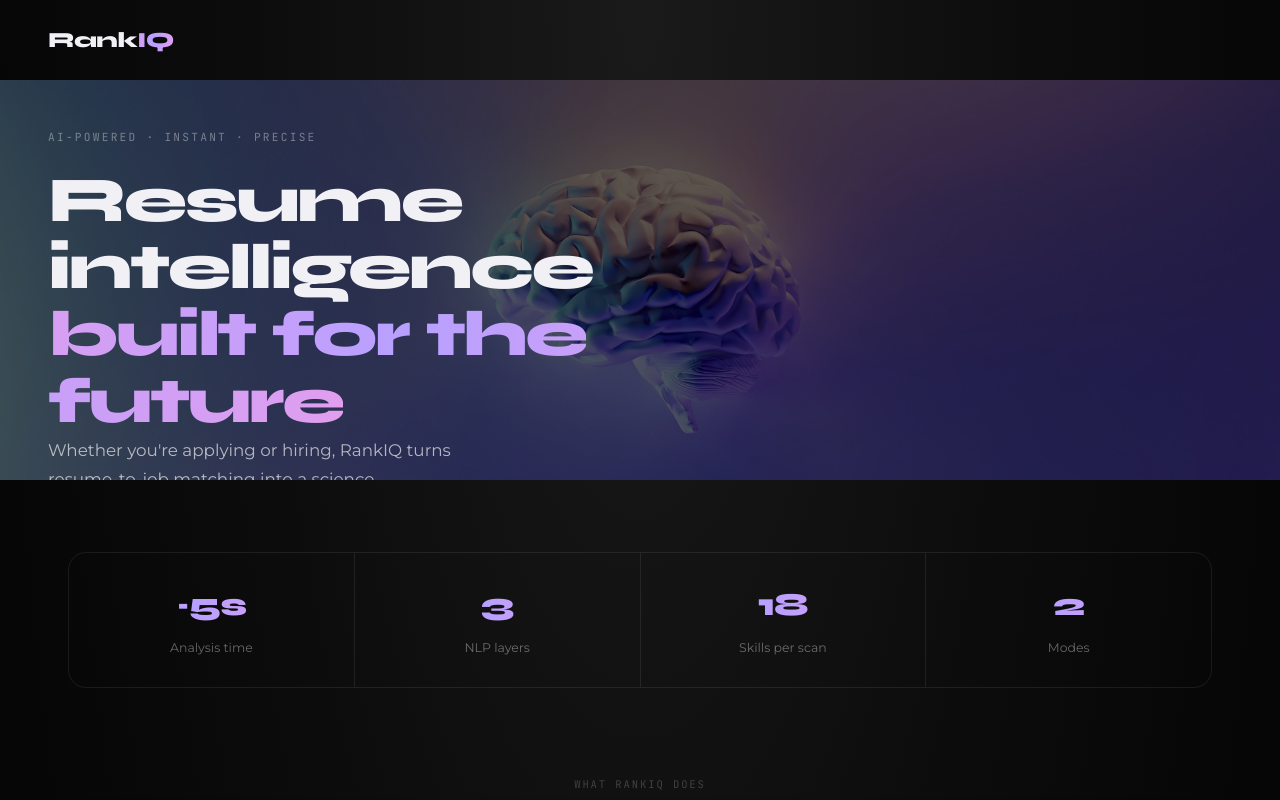
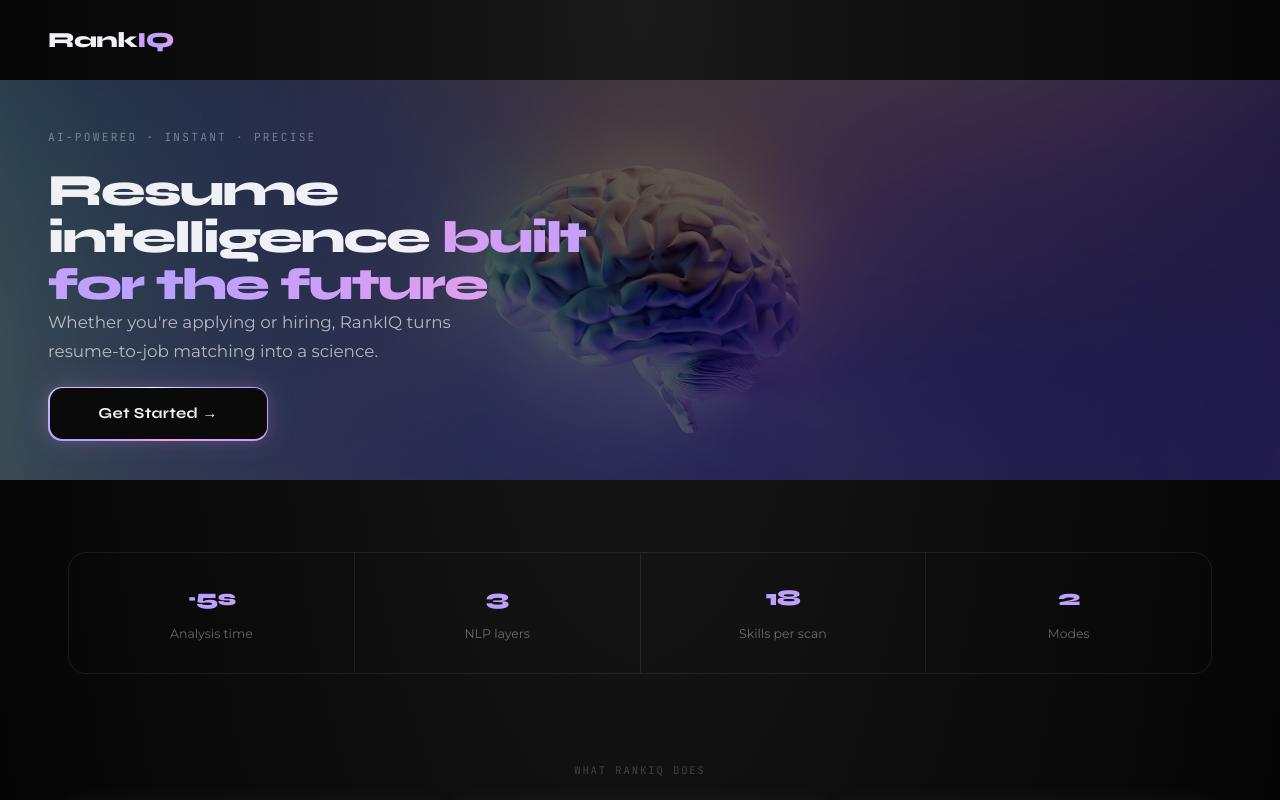
Before and after one commit to EAdevOps/ai-resume-ranker, a Next.js app in the folder frontend/: page / in a window 1280 px wide. Shown: the top 800 px of the page. Built offline with nearby package versions, Linux system fonts and the light colour scheme.

Commit message:
fix: reduce heading sizes for Next.js 16

```diff
--- a/frontend/src/app/globals.css
+++ b/frontend/src/app/globals.css
@@ -82,6 +82,21 @@
   font-weight: 800;
   letter-spacing: -0.04em;
   line-height: 1.05;
+}
+
+h1 {
+  font-size: clamp(1.8rem, 3.5vw, 3rem);
+}
+h2 {
+  font-size: clamp(1.4rem, 2.5vw, 2rem);
+}
+h3 {
+  font-size: clamp(0.95rem, 1.5vw, 1.1rem);
+}
+h4,
+h5,
+h6 {
+  font-size: 1rem;
 }
 
 p {
--- a/frontend/src/app/page.module.css
+++ b/frontend/src/app/page.module.css
@@ -60,7 +60,7 @@
 }
 
 .heroTitle {
-  font-size: clamp(2.4rem, 5vw, 4rem);
+  font-size: clamp(1.8rem, 3.5vw, 3rem);
   line-height: 1.05;
 }
 
@@ -123,7 +123,7 @@
 .statNum {
   font-family: var(--font-display);
   font-weight: 800;
-  font-size: 2rem;
+  font-size: 1.4rem;
   letter-spacing: -1px;
   display: block;
   margin-bottom: 6px;
```
